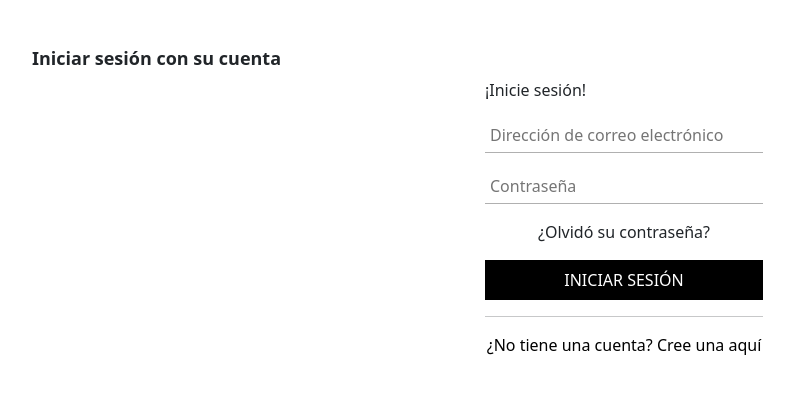
After one commit to JoelDAW2/laMallorquina, a PHP site: the page made by vista/inicio.php in a window 1280 px wide. The commit adds this page. Shown: the top 394 px of the page, without its empty margins (4-798 px from the left). Run offline with PHP 8.4, Linux system fonts and the light colour scheme; the template is opened without the code that fills it, so the values that code supplies are empty.

Commit message:
17/12/2023 el inicio y cierre de sesion ya funcionan

```diff
--- a/controlador/cerrarSesion.php
+++ /dev/null
@@ -1,5 +0,0 @@
-<?php
-    session_start();
-    session_destroy();
-    header("Location: ../vista/iniciarSesion.php");
-?>
--- a/controlador/inicioSesionControlador.php
+++ b/controlador/inicioSesionControlador.php
@@ -10,8 +10,12 @@
             }
         }
 
-        public static function startSession($correo, $contraseña){
-            inicioSesionDAO::iniciarSesion($correo, $contraseña);
+        public static function startSession(){
+            if(isset($_POST['correo']) && isset($_POST['contraseña'])){
+                $correo = $_POST['correo'];
+                $contraseña = $_POST['contraseña'];
+                inicioSesionDAO::iniciarSesion($correo, $contraseña);
+            }
         }
     }
 ?>
--- a/modelo/inicioSesionDAO.php
+++ b/modelo/inicioSesionDAO.php
@@ -13,9 +13,9 @@
 
                     if($row['rol'] == 'admin'){
                         $_SESSION['accesoAdmin'] = true;
-                        header("Location: ../vista/cuerpo.php");
+                        header("Location:".URL."?controller=cuerpo");
                     }else{
-                        header("Location: ../vista/cuerpo.php");
+                        header("Location:".URL."?controller=cuerpo");
                         //exit();
                     }
 
@@ -23,7 +23,7 @@
                     exit();
                 }
             }else{
-                header('Location: ../vista/iniciarSesion.php');
+                header("Location:".URL."?controller=inicioSesion");
                 exit();
             }
         }
--- /dev/null
+++ b/vista/inicio.php
@@ -0,0 +1,40 @@
+<?php
+    include('controlador/inicioSesionControlador.php');
+?>
+
+<!DOCTYPE html>
+<html lang="en">
+<head>
+    <meta charset="UTF-8">
+    <link href="https://cdn.jsdelivr.net/npm/bootstrap@5.3.0/dist/css/bootstrap.min.css" rel="stylesheet">
+    <link rel="stylesheet" href="estilos/estiloIniciarSesion.css">
+    <meta name="viewport" content="width=device-width, initial-scale=1.0">
+    <title>Document</title>
+</head>
+<body>
+    <div class="row mx-4 mt-5">
+        <h2 class="titulo">Iniciar sesión con su cuenta</h2>
+        <div class="row d-flex justify-content-center">
+            <div class="col-12 col-md-3">
+                <p class="texto">¡Inicie sesión!</p>
+                <form action="" method="post" id="formularioIniciar">
+                    <input type="email" name="correo" placeholder="Dirección de correo electrónico">
+                    <input type="password" name="contraseña" placeholder="Contraseña">
+                    <p class="texto">¿Olvidó su contraseña?</p>
+                    <input type="submit" name="iniciarSesion" value="INICIAR SESIÓN">
+                </form>
+                <div class="centrado">
+                    <form action="" method="post">
+                        <hr>
+                        <a href="registro.php"><p class="texto">¿No tiene una cuenta? Cree una aquí</p></a>
+                    </form>
+                </div>
+            </div>
+        </div>
+    </div>
+
+    <!--SCRIPTS BOOTSTRAP-->
+    <script src="https://cdn.jsdelivr.net/npm/bootstrap@5.3.0/dist/js/bootstrap.min.js"></script>
+    <script src="https://cdn.jsdelivr.net/npm/@popperjs/core@2.9.3/dist/umd/popper.min.js"></script>
+</body>
+</html>
```
Also changed, not shown: controlador/btnSesion.php (+9 -8 lines), controlador/cerrarSesionControlador.php (added, +7 -0 lines), vista/header.php (+12 -1 lines), vista/iniciarSesion.php (+3 -9 lines).
